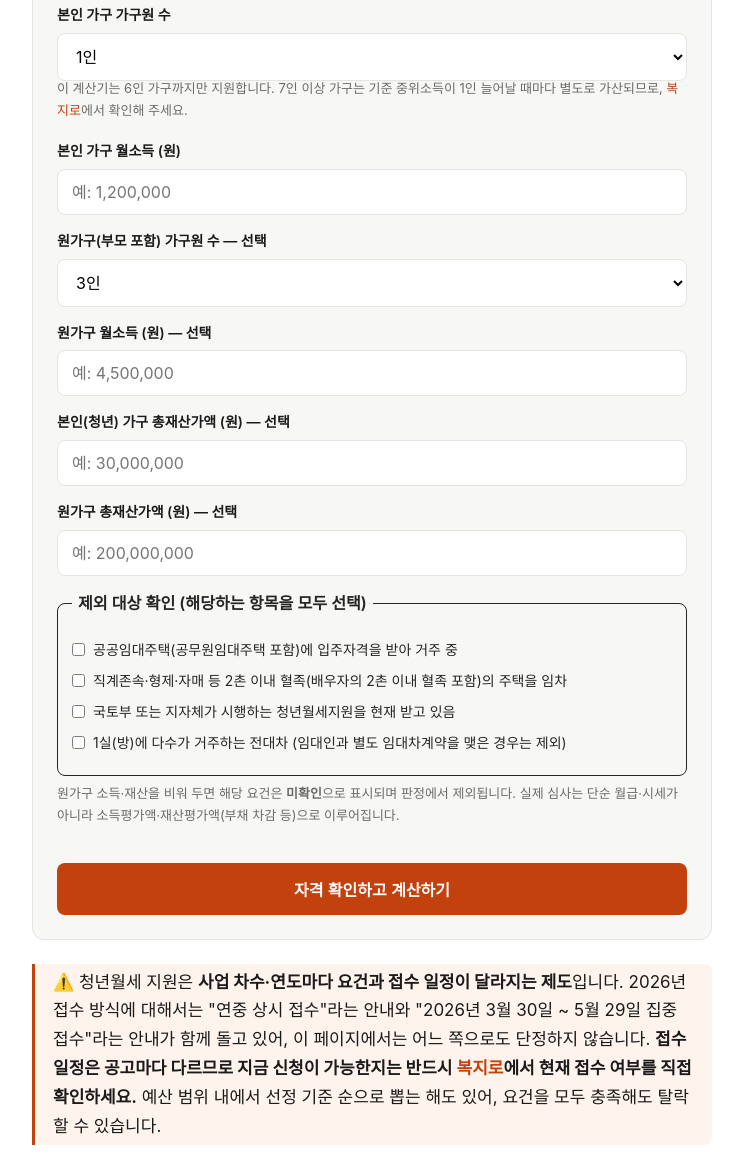
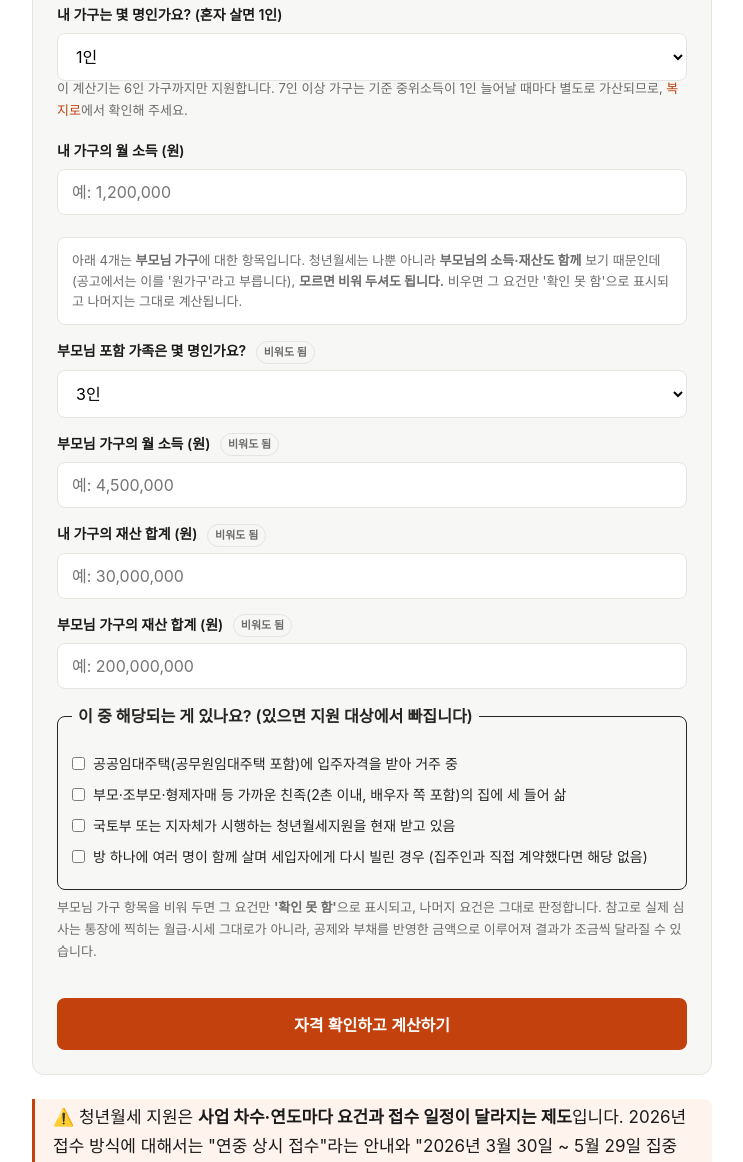
Before and after one commit to seongho-son/seongho-son.github.io, an Astro site: page /tools/youth-rent in a window 1280 px wide. Shown: the part 988-2150 px from the top of the page, without its empty margins (268-1011 px from the left). Built offline with nearby package versions, Linux system fonts and the light colour scheme; Astro itself is replaced by a stand-in of ours.

Commit message:
폼·라벨을 쉬운 말로 (공공문서 용어 제거) + 중위소득 계산기에 청년 자산형성 커트라인 추가
이 사이트의 존재 이유는 공공기관 문서를 일반인이 알아듣게 옮기는 것이다. 그런데 정작 폼에
'원가구', '총재산가액', '— 선택' 같은 공고 용어가 그대로 남아 있었다.

- 청년월세: '원가구' → '부모님 가구'로 풀고 왜 묻는지 한 줄 설명, 선택 항목은 '비워도 됨' 배지
- 제외 대상 문구도 사람 말로 ('2촌 이내 혈족' → '부모·조부모·형제자매 등 가까운 친족')
- 중위소득 계산기: 100%(청년내일저축계좌)·250%(청년도약계좌) 커트라인 추가.
  청년도약계좌 글에서 넘어와도 해당 커트라인이 없어 계산이 안 되던 문제 해소
- 청년 상품은 가구소득 외 '본인 소득' 요건이 따로 있다는 오해 방지 문구 추가

```diff
--- a/src/pages/tools/youth-rent.astro
+++ b/src/pages/tools/youth-rent.astro
@@ -35,13 +35,13 @@ const base = import.meta.env.BASE_URL.replace(/\/$/, '');
       <label><input type="radio" name="sep" value="no" /><span>부모와 함께 거주</span></label>
     </div>
 
-    <label for="deposit">임차 보증금 (원)</label>
+    <label for="deposit">보증금 (원)</label>
     <input id="deposit" type="text" inputmode="numeric" data-money placeholder="예: 10,000,000" />
 
     <label for="rent">월세 (원)</label>
     <input id="rent" type="text" inputmode="numeric" data-money placeholder="예: 450,000" />
 
-    <label for="size">본인 가구 가구원 수</label>
+    <label for="size">내 가구는 몇 명인가요? (혼자 살면 1인)</label>
     <select id="size">
       <option value="1" selected>1인</option>
       <option value="2">2인</option>
@@ -56,10 +56,16 @@ const base = import.meta.env.BASE_URL.replace(/\/$/, '');
       가산되므로, <a href="https://www.bokjiro.go.kr" target="_blank" rel="noopener">복지로</a>에서 확인해 주세요.
     </p>
 
-    <label for="income">본인 가구 월소득 (원)</label>
+    <label for="income">내 가구의 월 소득 (원)</label>
     <input id="income" type="text" inputmode="numeric" data-money placeholder="예: 1,200,000" />
 
-    <label for="psize">원가구(부모 포함) 가구원 수 — 선택</label>
+    <p class="section-note">
+      아래 4개는 <strong>부모님 가구</strong>에 대한 항목입니다. 청년월세는 나뿐 아니라
+      <strong>부모님의 소득·재산도 함께</strong> 보기 때문인데(공고에서는 이를 '원가구'라고 부릅니다),
+      <strong>모르면 비워 두셔도 됩니다.</strong> 비우면 그 요건만 '확인 못 함'으로 표시되고 나머지는 그대로 계산됩니다.
+    </p>
+
+    <label for="psize">부모님 포함 가족은 몇 명인가요? <span class="opt">비워도 됨</span></label>
     <select id="psize">
       <option value="">입력 안 함</option>
       <option value="1">1인</option>
@@ -70,26 +76,27 @@ const base = import.meta.env.BASE_URL.replace(/\/$/, '');
       <option value="6">6인</option>
     </select>
 
-    <label for="pincome">원가구 월소득 (원) — 선택</label>
+    <label for="pincome">부모님 가구의 월 소득 (원) <span class="opt">비워도 됨</span></label>
     <input id="pincome" type="text" inputmode="numeric" data-money placeholder="예: 4,500,000" />
 
-    <label for="asset">본인(청년) 가구 총재산가액 (원) — 선택</label>
+    <label for="asset">내 가구의 재산 합계 (원) <span class="opt">비워도 됨</span></label>
     <input id="asset" type="text" inputmode="numeric" data-money placeholder="예: 30,000,000" />
 
-    <label for="passet">원가구 총재산가액 (원) — 선택</label>
+    <label for="passet">부모님 가구의 재산 합계 (원) <span class="opt">비워도 됨</span></label>
     <input id="passet" type="text" inputmode="numeric" data-money placeholder="예: 200,000,000" />
 
     <fieldset class="excl">
-      <legend>제외 대상 확인 (해당하는 항목을 모두 선택)</legend>
+      <legend>이 중 해당되는 게 있나요? (있으면 지원 대상에서 빠집니다)</legend>
       <label><input type="checkbox" name="excl" value="공공임대주택(공무원임대주택 포함) 거주" /> 공공임대주택(공무원임대주택 포함)에 입주자격을 받아 거주 중</label>
-      <label><input type="checkbox" name="excl" value="2촌 이내 혈족 주택 임차" /> 직계존속·형제·자매 등 2촌 이내 혈족(배우자의 2촌 이내 혈족 포함)의 주택을 임차</label>
+      <label><input type="checkbox" name="excl" value="2촌 이내 혈족 주택 임차" /> 부모·조부모·형제자매 등 가까운 친족(2촌 이내, 배우자 쪽 포함)의 집에 세 들어 삶</label>
       <label><input type="checkbox" name="excl" value="국토부·지자체 월세지원 수혜 중" /> 국토부 또는 지자체가 시행하는 청년월세지원을 현재 받고 있음</label>
-      <label><input type="checkbox" name="excl" value="1실 다수 거주 전대차" /> 1실(방)에 다수가 거주하는 전대차 (임대인과 별도 임대차계약을 맺은 경우는 제외)</label>
+      <label><input type="checkbox" name="excl" value="1실 다수 거주 전대차" /> 방 하나에 여러 명이 함께 살며 세입자에게 다시 빌린 경우 (집주인과 직접 계약했다면 해당 없음)</label>
     </fieldset>
 
     <p class="disclaimer" style="margin-top:6px;">
-      원가구 소득·재산을 비워 두면 해당 요건은 <strong>미확인</strong>으로 표시되며 판정에서 제외됩니다.
-      실제 심사는 단순 월급·시세가 아니라 소득평가액·재산평가액(부채 차감 등)으로 이루어집니다.
+      부모님 가구 항목을 비워 두면 그 요건만 <strong>'확인 못 함'</strong>으로 표시되고, 나머지 요건은 그대로 판정합니다.
+      참고로 실제 심사는 통장에 찍히는 월급·시세 그대로가 아니라, 공제와 부채를 반영한 금액으로 이루어져
+      결과가 조금씩 달라질 수 있습니다.
     </p>
 
     <button id="calcBtn">자격 확인하고 계산하기</button>
--- a/src/styles/global.css
+++ b/src/styles/global.css
@@ -265,6 +265,29 @@ th { background: var(--surface); font-weight: 700; }
   flex: none;
   margin: 0;
 }
+/* 선택 입력 배지 — "— 선택"은 '선택하라'는 뜻으로 읽혀 오해를 부른다. 결과를 알려주는 문구로 쓴다. */
+.calc .opt {
+  display: inline-block;
+  margin-left: 6px;
+  padding: 1px 7px;
+  border-radius: 999px;
+  background: var(--surface);
+  border: 1px solid var(--border);
+  color: var(--muted);
+  font-size: 11px;
+  font-weight: 600;
+  vertical-align: middle;
+}
+.calc .section-note {
+  margin: 22px 0 4px;
+  padding: 12px 14px;
+  border-radius: 8px;
+  background: var(--bg);
+  border: 1px solid var(--border);
+  font-size: 13px;
+  line-height: 1.6;
+  color: var(--muted);
+}
 .calc .row { display: flex; gap: 12px; }
 .calc .row > div { flex: 1; }
 .calc button {
```
Also changed, not shown: src/pages/tools/median-income.astro (+17 -4 lines).
